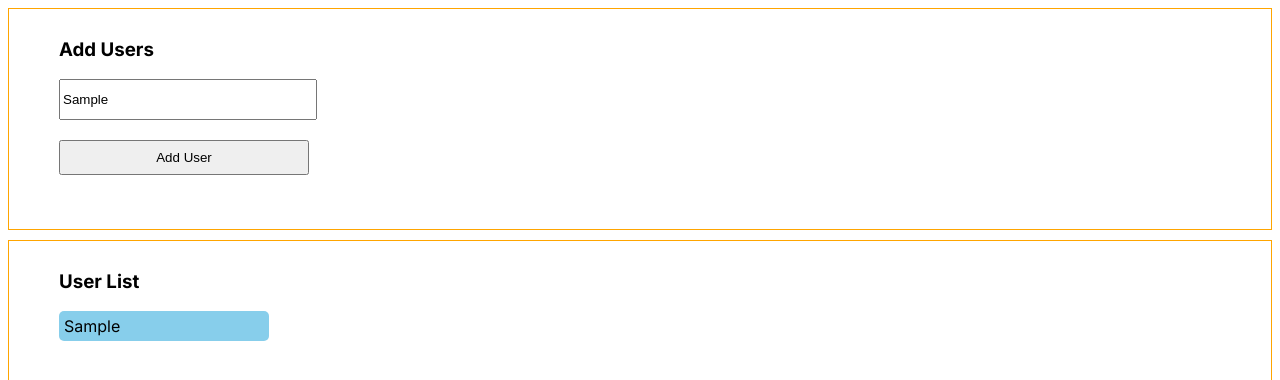
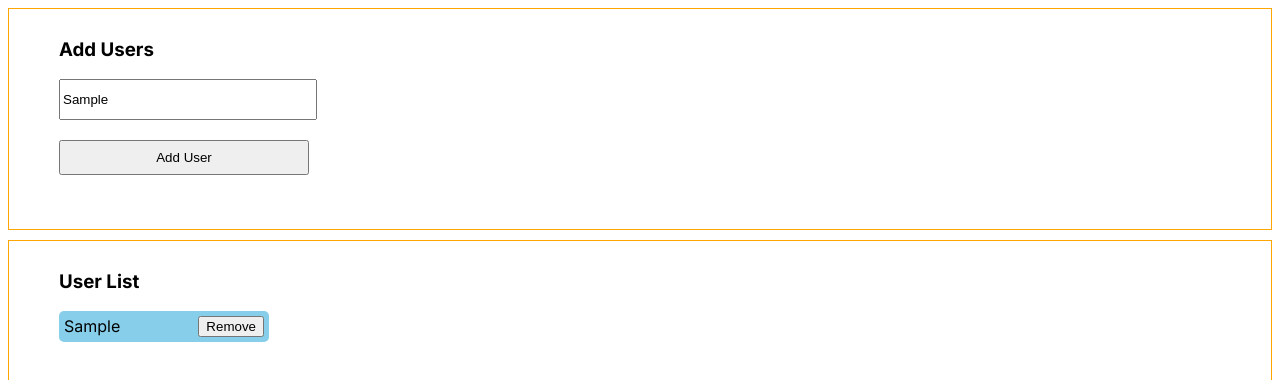
Before and after one commit to anil-sidhu/next-rtk, a Next.js app: page / in a window 1280 px wide. Both pictures are taken after typing "Sample" into the empty fields and a click on the button "Add User". Shown: the top 380 px of the page. Built offline with nearby package versions, Linux system fonts and the light colour scheme.

Commit message:
remove data

```diff
--- a/src/app/components/DisplayUsers.js
+++ b/src/app/components/DisplayUsers.js
@@ -1,14 +1,19 @@
 "use client"
-import { useSelector } from "react-redux"
+import { useDispatch, useSelector } from "react-redux"
+import { removeUser } from "../redux/slice";
 
 export default function DisplayUsers(){
     const userData= useSelector((data)=>data.users);
+    const dispatch=useDispatch();
     console.log(userData);
     return(<div className="display-user">
         <h3>User List</h3>
         {
             userData.map((item)=>(
-                <div className="user-item">{item.name}</div>
+                <div className="user-item">
+                    <span>{item.name}</span>
+                    <button onClick={()=>dispatch(removeUser(item.id))}>Remove</button>
+                </div>
             ))
         }
     </div>)
--- a/src/app/globals.css
+++ b/src/app/globals.css
@@ -28,4 +28,6 @@
   padding: 5px;
   border-radius: 5px;
   width: 200px;
+  display: flex;
+  justify-content: space-between;
 }
--- a/src/app/redux/slice.js
+++ b/src/app/redux/slice.js
@@ -14,9 +14,16 @@ const Slice = createSlice({
                 name:action.payload
             }
             state.users.push(data);
+        },
+        removeUser:(state,action)=>{
+            const data= state.users.filter((item)=>{
+                return item.id!==action.payload
+            })
+            state.users=data;
+
         }
     }
 });
 
-export const {addUser} = Slice.actions;
+export const {addUser,removeUser} = Slice.actions;
 export default Slice.reducer;
```
